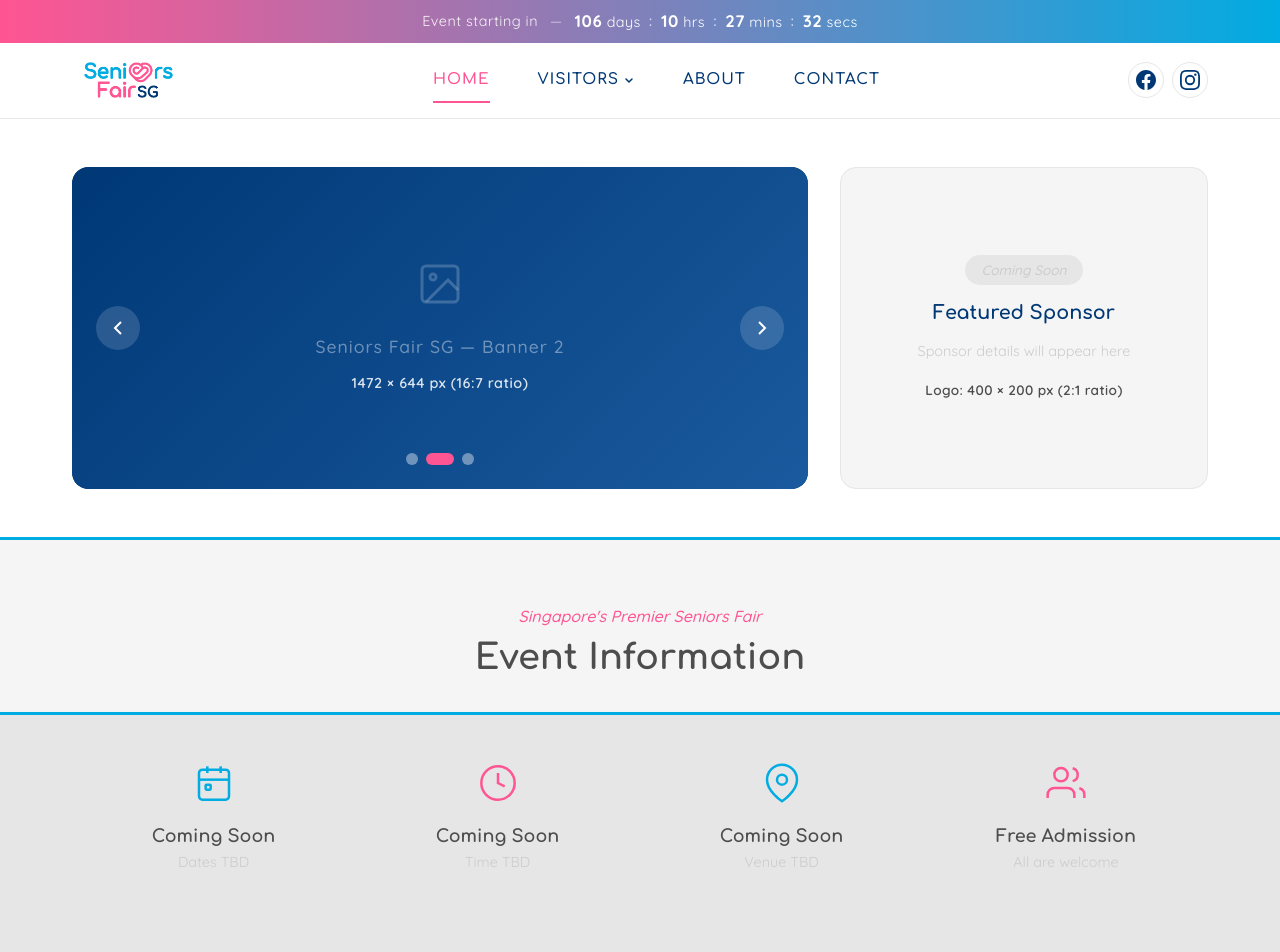
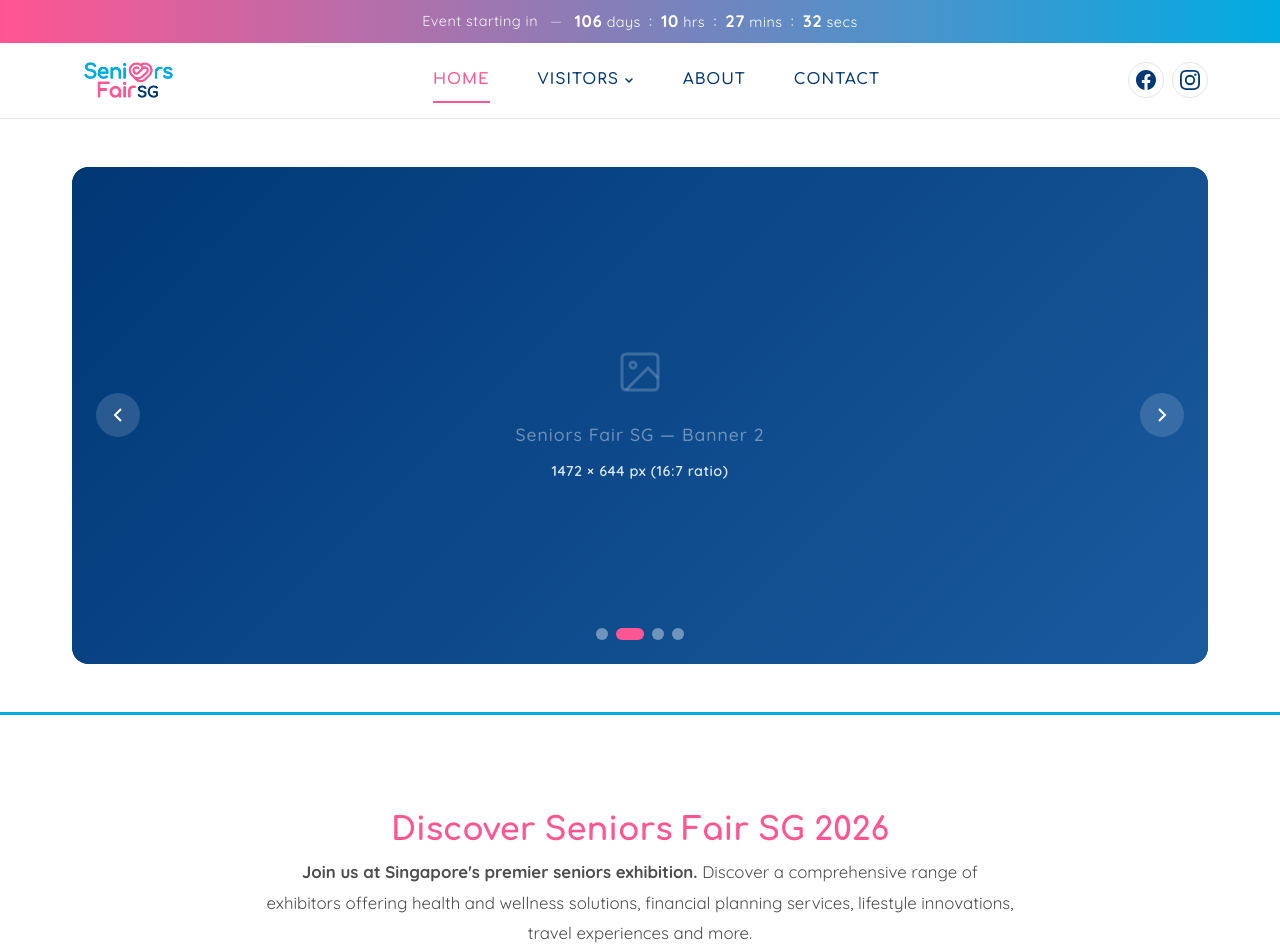
Before and after one commit to asdf154/long_senior_fair_frontend, a React (Vite) app: page / in a window 1280 px wide. Shown: the top 952 px of the page. Built offline with nearby package versions, Linux system fonts and the light colour scheme.

Commit message:
feat: implement home page with carousel, event details, action cards, and sponsor sections, along with supporting design assets.

```diff
--- a/src/components/Carousel.jsx
+++ b/src/components/Carousel.jsx
@@ -8,6 +8,7 @@
         { id: 1, label: 'Seniors Fair SG — Banner 1', size: '1472 × 644 px (16:7 ratio)' },
         { id: 2, label: 'Seniors Fair SG — Banner 2', size: '1472 × 644 px (16:7 ratio)' },
         { id: 3, label: 'Seniors Fair SG — Banner 3', size: '1472 × 644 px (16:7 ratio)' },
+        { id: 4, label: 'Featured Sponsor', size: '1472 × 644 px (16:7 ratio)' },
     ];
 
     const items = slides.length > 0 ? slides : defaultSlides;
--- a/src/pages/Home.css
+++ b/src/pages/Home.css
@@ -5,65 +5,9 @@
     border-bottom: 3px solid var(--color-sky-blue);
 }
 
-.home__carousel-wrapper {
-    display: grid;
-    grid-template-columns: 2fr 1fr;
-    gap: var(--space-xl);
-    align-items: stretch;
-}
-
 .home__carousel-main {
     border-radius: var(--radius-lg);
     overflow: hidden;
-}
-
-.home__carousel-side {
-    display: flex;
-}
-
-.home__promo-card {
-    flex: 1;
-    background: var(--color-light-bg);
-    border: 1px solid var(--color-light-gray);
-    border-radius: var(--radius-lg);
-    padding: var(--space-2xl);
-    display: flex;
-    flex-direction: column;
-    align-items: center;
-    justify-content: center;
-    text-align: center;
-    gap: var(--space-md);
-    color: var(--color-mid-gray);
-}
-
-.home__promo-card h3 {
-    color: var(--color-dark-navy);
-    font-size: 1.2rem;
-}
-
-.home__promo-card p {
-    font-size: 0.9rem;
-}
-
-/* ===== TAGLINE ===== */
-.home__tagline {
-    text-align: center;
-    padding: var(--space-3xl) var(--space-xl) var(--space-xl);
-    background: var(--color-light-bg);
-    border-bottom: 3px solid var(--color-sky-blue);
-}
-
-.home__tagline-sub {
-    color: var(--color-hot-pink);
-    font-size: 1rem;
-    font-weight: 500;
-    font-style: italic;
-    margin-bottom: var(--space-sm);
-}
-
-.home__tagline h2 {
-    font-size: 2.2rem;
-    color: var(--color-text);
 }
 
 /* ===== INFO STRIP ===== */
@@ -323,13 +267,6 @@
 
 /* ===== RESPONSIVE ===== */
 @media (max-width: 768px) {
-    .home__carousel-wrapper {
-        grid-template-columns: 1fr;
-    }
-
-    .home__carousel-side {
-        display: none;
-    }
 
     .home__info-grid {
         grid-template-columns: repeat(2, 1fr);
--- a/src/pages/Home.jsx
+++ b/src/pages/Home.jsx
@@ -11,22 +11,24 @@
                     <div className="home__carousel-main">
                         <Carousel />
                     </div>
-                    <div className="home__carousel-side">
-                        <div className="home__promo-card">
-                            <span className="coming-soon-badge">Coming Soon</span>
-                            <h3>Featured Sponsor</h3>
-                            <p>Sponsor details will appear here</p>
-                            <span className="placeholder-size-label">Logo: 400 × 200 px (2:1 ratio)</span>
-                        </div>
-                    </div>
                 </div>
             </section>
 
-            {/* Tagline */}
-            <div className="home__tagline">
-                <p className="home__tagline-sub">Singapore's Premier Seniors Fair</p>
-                <h2>Event Information</h2>
-            </div>
+            {/* About Blurb */}
+            <section className="home__about section">
+                <div className="container">
+                    <h2 className="section-title">Discover Seniors Fair SG 2026</h2>
+                    <p className="home__about-text">
+                        <strong>Join us at Singapore's premier seniors exhibition.</strong> Discover a comprehensive range of
+                        exhibitors offering health and wellness solutions, financial planning services, lifestyle
+                        innovations, travel experiences and more.
+                    </p>
+                    <p className="home__about-text">
+                        Enjoy exclusive event-only offers and connect face-to-face with trusted providers, all in one
+                        convenient location.
+                    </p>
+                </div>
+            </section>
 
             {/* Event Info Strip */}
             <section className="home__info-strip">
@@ -61,19 +63,6 @@
                             <p>All are welcome</p>
                         </div>
                     </div>
-                </div>
-            </section>
-
-            {/* About Blurb */}
-            <section className="home__about section">
-                <div className="container">
-                    <h2 className="section-title">Discover Seniors Fair SG</h2>
-                    <p className="home__about-text">
-                        Join us at Singapore's premier seniors fair! Discover a wide range of exhibitors offering
-                        health & wellness products, financial planning, lifestyle services, travel packages, and
-                        much more — all tailored for the vibrant senior community. Take advantage of exclusive
-                        deals and connect with trusted providers in one convenient location.
-                    </p>
                 </div>
             </section>
 
```
